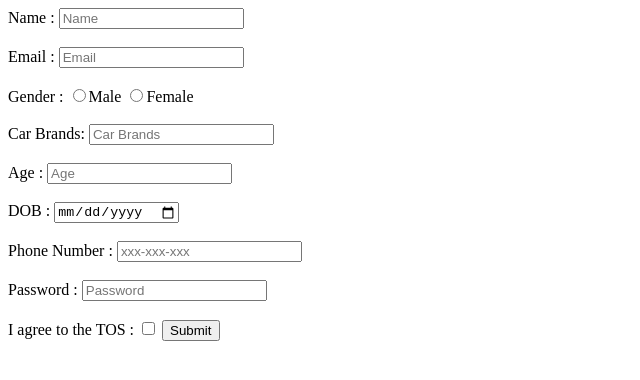
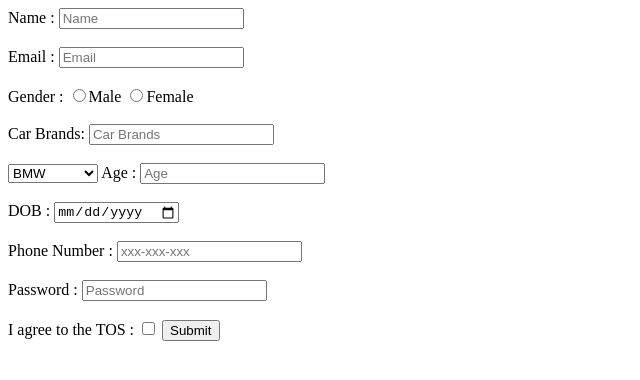
Before and after one commit to acciojob/signup-form-car-kotesh-naik, a website: page main.html in a window 1280 px wide. Shown: the whole page, without its empty margins (0-640 px from the left). Drawn offline with Linux system fonts and the light colour scheme.

Commit message:
created a submission

```diff
--- a/main.html
+++ b/main.html
@@ -17,14 +17,20 @@
 	<input type="radio" name="gender" id="gender_m" required>Male
 	<input type="radio" name ="gender" id="gender_f" required>Female <br><br>
    <label for="cars">Car Brands: </label>
-	   <input type ="select" id ="cars" placeholder="Car Brands" required><br><br>
-	<label for="age">Age : </label>
+	 <input type ="select" id ="cars" placeholder="Car Brands" required><br><br>
+	<select id="cars">Car Brands
+        <option value="">BMW</option>
+        <option value="">Ford</option>
+        <option value="">suzuki</option>
+        <option value="">Mahendhra</option>
+        </select>
+		<label for="age">Age : </label>
 		<input type ="number" id ="age" placeholder="Age" required><br><br>
 	<label for="dob">DOB : </label>
 		<input type="date" id="dob" required><br><br>
 	<label for="tel">Phone Number : </label>
 		<input type="tel" id ="tel" placeholder="xxx-xxx-xxx"><br><br>
-	<label for="password">Password : </label>
+	<label for="password" required>Password : </label>
 		<input type="password" id ="password" placeholder="Password"><br><br>
 	<label for="tos">I  agree to the TOS : </label>
 		<input type="checkbox" id="tos" required>
```
